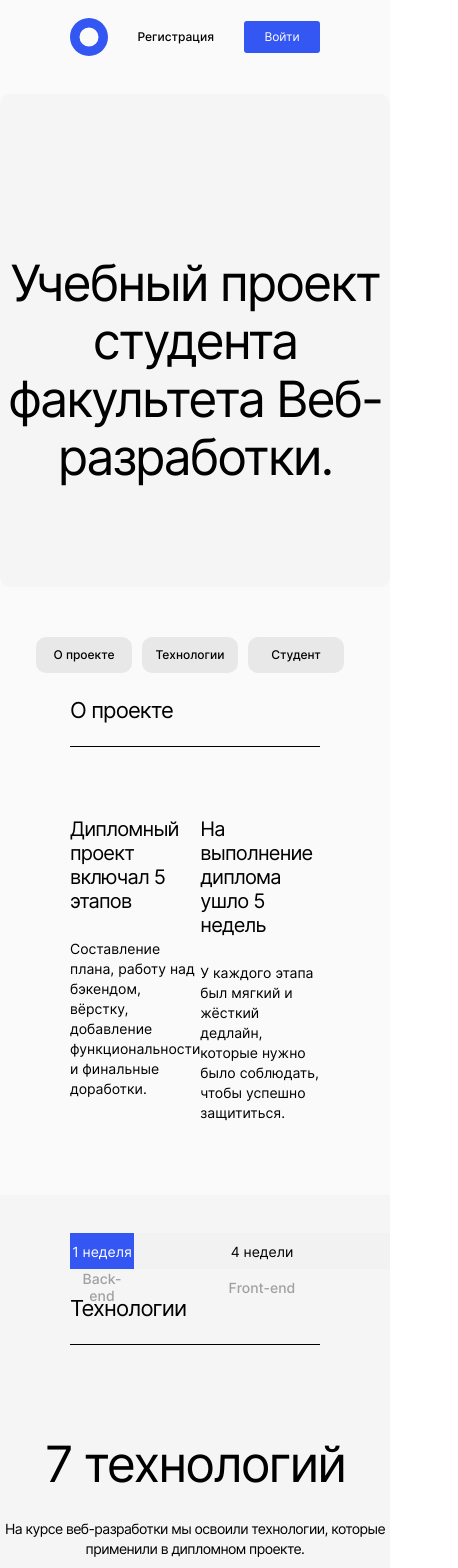
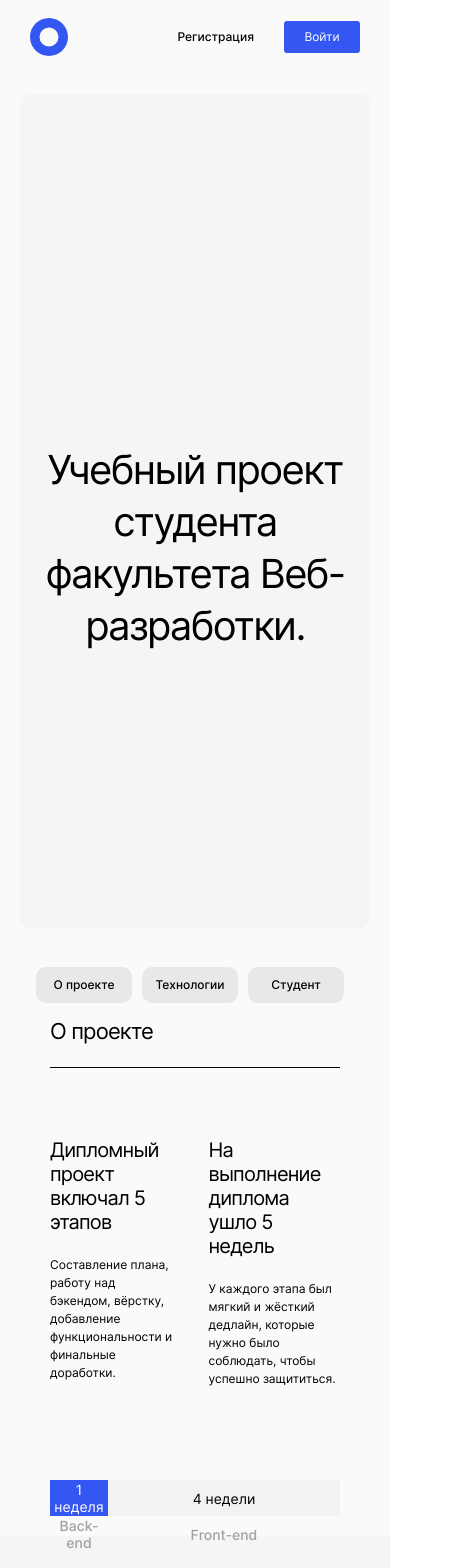
Before and after one commit to Ilia853/movies-explorer-frontend, a React (Create React App) app: page / in a window 390 px wide. Shown: the top 1568 px of the page, 458 px wide, since content can reach past the window. Built offline with nearby package versions, Linux system fonts and the light colour scheme; the HTML template or start-up script is replaced by a standard one.

Commit message:
main-full-768

```diff
--- a/src/components/AboutMe/AboutMe.css
+++ b/src/components/AboutMe/AboutMe.css
@@ -40,7 +40,7 @@
     font-weight: 400;
     line-height: 22px;
     max-width: 600px;
-    margin: 26px 0 0;
+    margin: 26px 50px 0;
 }
 
 .about-me__github {
@@ -59,3 +59,30 @@
     height: 327px;
     border-radius: 10px;
 }
+
+@media screen and (max-width: 950px) {
+    .about-me__information {
+        margin: 66px 50px 0;
+    }
+    .about-me__name {
+        font-size: 40px;
+        line-height: 40px;
+        letter-spacing: -1.6px;
+    }
+    .about-me__job-age {
+        font-size: 12px;
+        line-height: 18px;
+    }
+    .about-me__discription {
+        margin: 20px 50px 0 0;
+        font-size: 12px;
+        line-height: 18px;
+    }
+    .about-me__photo {
+        width: 255px;
+        height: 307px;
+    }
+    .about-me__github {
+        margin: 87px 0 0;
+    }
+}
--- a/src/components/AboutProject/AboutProject.css
+++ b/src/components/AboutProject/AboutProject.css
@@ -65,7 +65,7 @@
     font-style: normal;
     vertical-align: middle;
     max-width: 1140px;
-    margin: 110px 0 105px 70px;
+    margin: 110px 70px 105px 70px;
 }
 
 .table-line {
@@ -76,18 +76,7 @@
     display: flex;
     align-items: center;
     justify-content: center;
-    width: 228px;
-    height: 36px;
-    color: #A0A0A0;
-    font-weight: 500;
-    line-height: 17px;
-}
-
-.table__cell-long {
-    display: flex;
-    align-items: center;
-    justify-content: center;
-    width: 912px;
+    width: 20%;
     height: 36px;
     color: #A0A0A0;
     font-weight: 500;
@@ -95,25 +84,48 @@
 }
 
 .table__cell-short_type_blue {
-    display: flex;
-    align-items: center;
-    justify-content: center;
-    width: 228px;
-    height: 36px;
     background:#3456F3;
     color: #FFF;
     font-weight: 400;
     line-height: normal;
 }
 
-.table__cell-long_type_gray {
+.table__cell-long {
     display: flex;
     align-items: center;
     justify-content: center;
-    width: 912px;
+    width: 80%;
     height: 36px;
+    color: #A0A0A0;
+    font-weight: 500;
+    line-height: 17px;
+}
+
+.table__cell-long_type_gray {
     background: #F2F2F2;
     color: #000;
     font-weight: 400;
     line-height: normal;
 }
+
+@media screen and (max-width: 950px) {
+    .title {
+        margin: 90px 50px 0 50px;
+    }
+    .discription {
+        margin: 0 50px;
+    }
+    .discription__cell:last-child {
+        margin-left: 30px;
+    }
+    .discription__cell-text {
+        margin: 22px 0 0;
+    }
+    .discription__cell-text {
+        font-size: 12px;
+        line-height: 18px;
+    }
+    .table {
+        margin: 92px 50px 90px 50px;
+    }
+}
--- a/src/components/AboutProject/AboutProject.js
+++ b/src/components/AboutProject/AboutProject.js
@@ -18,8 +18,8 @@ function AboutProject() {
           </div>
           <div className="table">
             <div className="table-line">
-              <div className="table__cell-short_type_blue">1 неделя</div>
-              <div className="table__cell-long_type_gray">4 недели</div>
+              <div className="table__cell-short table__cell-short_type_blue">1 неделя</div>
+              <div className="table__cell-long table__cell-long_type_gray">4 недели</div>
             </div>
             <div className="table-line">
               <div className="table__cell-short">Back-end</div>
--- a/src/components/Footer/Footer.css
+++ b/src/components/Footer/Footer.css
@@ -41,3 +41,12 @@
     text-decoration: none;
     color: #000;
 }
+
+@media screen and (max-width: 950px) {
+    .footer__text {
+        margin: 58px auto 0;
+    }
+    .footer__wrapper {
+        margin: 20px 30px;
+    }
+}
--- a/src/components/Header/Header.css
+++ b/src/components/Header/Header.css
@@ -42,3 +42,12 @@
     color: #FFF;
     margin-top: 21px;
 }
+
+@media screen and (max-width: 850px) {
+    .header__sign-links {
+        margin-right: 30px;
+    }
+    .header__logo {
+        margin-left: 30px;
+    }
+}
--- a/src/components/NavTab/NavTab.css
+++ b/src/components/NavTab/NavTab.css
@@ -18,3 +18,10 @@
     margin-right: 10px;
     cursor: pointer;
 }
+
+@media screen and (max-width: 950px) {
+    .nav-tab {
+        display: flex;
+        margin-top: 315px;
+    }
+}
--- a/src/components/Portfolio/Portfolio.css
+++ b/src/components/Portfolio/Portfolio.css
@@ -43,3 +43,20 @@
 .portfolio__link-img {
     margin: 40px 5px 0 0;
 }
+
+@media screen and (max-width: 950px) {
+    .portfolio__wrapper {
+        margin: 0 50px 0;
+    }
+    .portfolio__title {
+        margin: 91px 0 28px;
+    }
+    .portfolio__site {
+        font-size: 28px;
+        line-height: 50px;
+        letter-spacing: -1.12px;
+    }
+    .portfolio__block:last-child {
+        margin-bottom: 90px;
+    }
+}
--- a/src/components/Promo/Promo.css
+++ b/src/components/Promo/Promo.css
@@ -13,9 +13,8 @@
     align-items: center;
     border-radius: 10px;
     background: #F5F5F5;
-    max-width: 1200px;
     width: 100%;
-    margin-top: 20px;
+    margin: 20px 40px 0;
 }
 
 .promo__landing-text-wrapper {
@@ -34,3 +33,21 @@
     letter-spacing: -2px;
     margin: 0;
 }
+
+@media screen and (max-width: 950px) {
+    .promo {
+        height: 854px;
+    }
+    .promo__landing {
+        margin: 20px 20px 0;
+    }
+    .promo__landing-text-wrapper {
+        margin-top: 350px;
+        max-width: 680px;
+    }
+    .promo__landing-text {
+        font-size: 40px;
+        line-height: 52px;
+        letter-spacing: -1.6px;
+    }
+}
--- a/src/components/Techs/Techs.css
+++ b/src/components/Techs/Techs.css
@@ -36,3 +36,30 @@
     height: 60px;
     cursor: default
 }
+
+@media screen and (max-width: 950px) {
+    .title_type_techs {
+        margin: 67px 50px 0 50px;
+    }
+    .promo__landing-text-wrapper_type_techs {
+        margin: 80px auto 0;
+    }
+    .promo__landing-text_type_techs {
+        font-size: 50px;
+        line-height: 58px;
+        letter-spacing: -2px;
+    }
+    .techs-discription {
+        margin: 22px 0 0;
+        font-size: 12px;
+        line-height: 18px;
+        letter-spacing: -0.48px;
+    }
+    .nav-tab_type_techs {
+        margin: 83px auto 90px;
+    }
+    .nav-tab__button_type_techs {
+        width: 84px;
+        height: 57px;
+    }
+}
--- a/src/components/Techs/Techs.js
+++ b/src/components/Techs/Techs.js
@@ -7,7 +7,7 @@ export default function Techs() {
           <h2 className="title__text">Технологии</h2>
         </div>
         <div className="promo__landing-text-wrapper promo__landing-text-wrapper_type_techs">
-          <h1 className="promo__landing-text">7 технологий</h1>
+          <h1 className="promo__landing-text promo__landing-text_type_techs">7 технологий</h1>
           <p className="techs-discription">На курсе веб-разработки мы освоили технологии, которые применили в дипломном проекте.</p>
         </div>
         <section className="nav-tab_type_techs">
```
